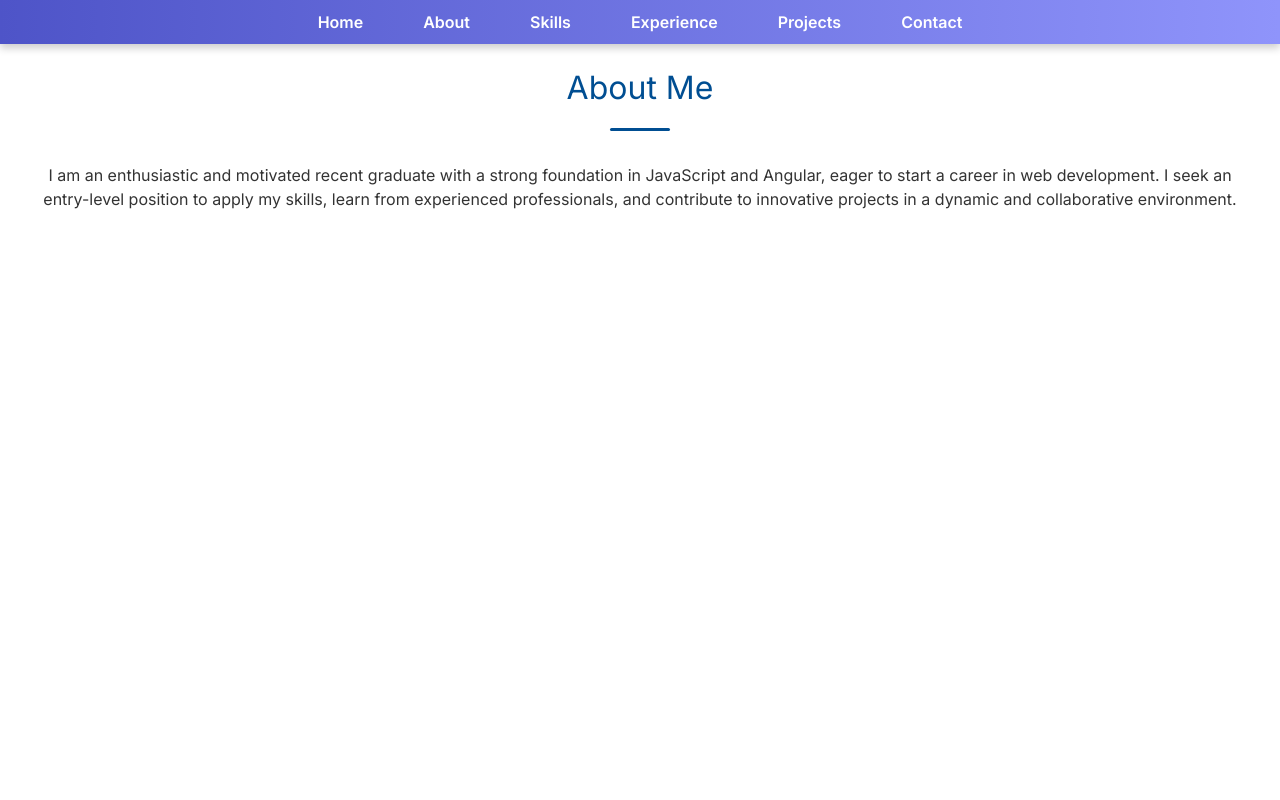
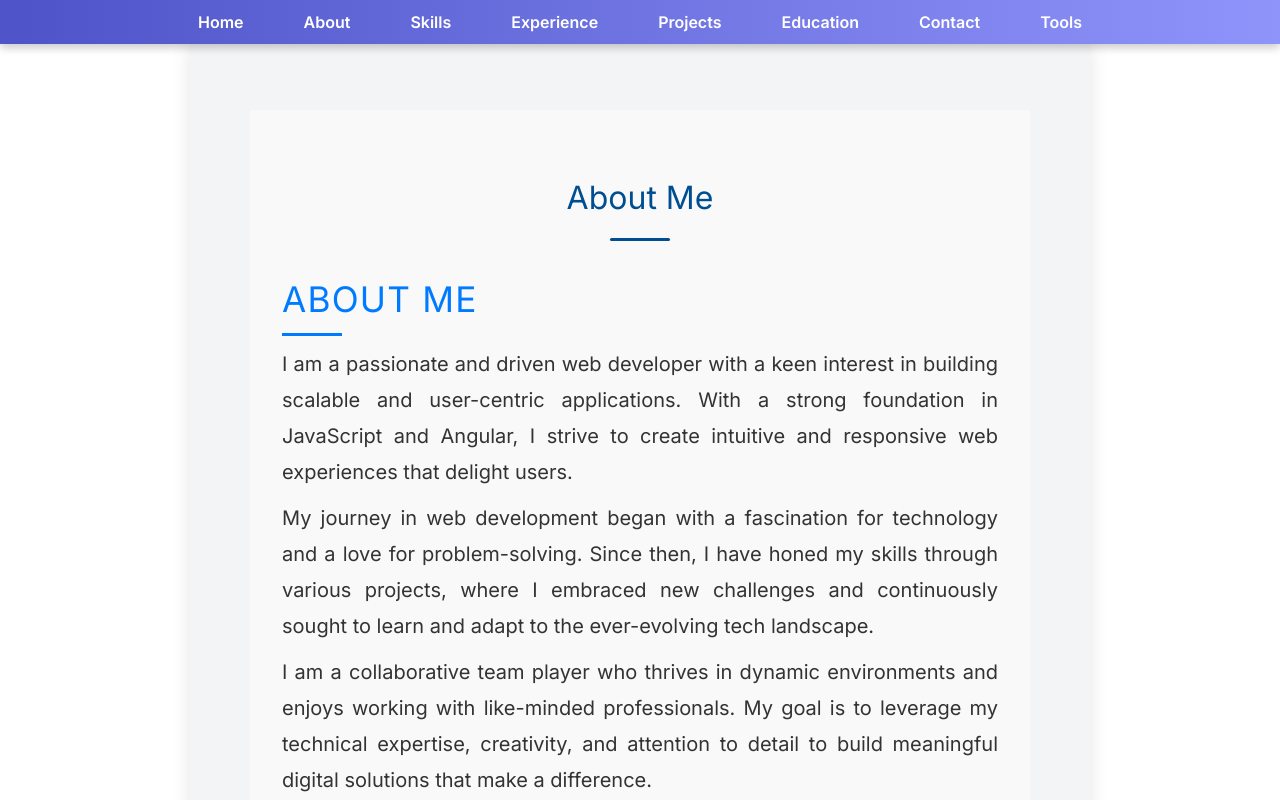
Before and after one commit to javedsaifi-abacus/Portfolio_NEXT, a Next.js app: page /about in a window 1280 px wide. Shown: the top 800 px of the page. Built offline with nearby package versions, Linux system fonts and the light colour scheme.

Commit message:
"Updated About page with new content and styling, added Education and Tools pages, and made various CSS changes to improve UI/UX."

```diff
--- /dev/null
+++ b/src/app/about/AboutMe.module.css
@@ -0,0 +1,103 @@
+/* AboutMe.module.css */
+
+.aboutContainer {
+    display: flex; /* Enable Flexbox */
+    flex-direction: column; /* Stack items vertically */
+    align-items: center; /* Center align items horizontally */
+    padding: 60px 40px;
+    background-color: #f3f4f6;
+    border-radius: 12px;
+    box-shadow: 0 10px 20px rgba(0, 0, 0, 0.1);
+    max-width: 900px;
+    margin: 30px auto;
+    transition: transform 0.3s ease, box-shadow 0.3s ease;
+    overflow: hidden;
+    position: relative;
+  }
+
+  .aboutContainer:hover {
+    transform: scale(1.02);
+    box-shadow: 0 15px 30px rgba(0, 0, 0, 0.15);
+  }
+
+  .aboutSection {
+    display: flex; /* Enable Flexbox */
+    flex-direction: column; /* Stack items vertically */
+    align-items: flex-start; /* Align items to the start horizontally */
+    gap: 40px; /* Space between each content block */
+    padding: 20px;
+    width: 100%; /* Make it take full width */
+    animation: fadeIn 0.8s ease-in-out;
+  }
+
+  .contentBlock {
+    display: flex; /* Enable Flexbox for content blocks */
+    flex-direction: column; /* Stack items vertically */
+    align-items: flex-start; /* Align items to the start horizontally */
+    gap: 10px; /* Space between elements inside each block */
+    width: 100%; /* Full width for content blocks */
+    padding-bottom: 20px;
+  }
+
+  .paragraph {
+    font-size: 1.15rem;
+    line-height: 1.8;
+    color: #333;
+    text-align: justify;
+    max-width: 800px;
+    transition: all 0.3s ease;
+  }
+
+  .paragraph:hover {
+    color: #007bff;
+    transform: scale(1.02);
+  }
+
+  .header {
+    font-size: 1.8rem;
+    color: #007bff;
+    letter-spacing: 1.2px;
+    position: relative;
+    padding-bottom: 10px;
+    text-transform: uppercase;
+    transition: color 0.3s ease;
+  }
+
+  .header::after {
+    content: '';
+    position: absolute;
+    left: 0;
+    bottom: 0;
+    width: 60px;
+    height: 3px;
+    background-color: #007bff;
+  }
+
+  .header:hover {
+    color: #333;
+  }
+
+  @keyframes fadeIn {
+    0% {
+      opacity: 0;
+      transform: translateY(20px);
+    }
+    100% {
+      opacity: 1;
+      transform: translateY(0);
+    }
+  }
+
+  @media (min-width: 768px) {
+    .aboutContainer {
+      padding: 80px 60px;
+    }
+
+    .paragraph {
+      font-size: 1.25rem;
+    }
+
+    .header {
+      font-size: 2.2rem;
+    }
+  }
--- a/src/app/about/page.tsx
+++ b/src/app/about/page.tsx
@@ -1,18 +1,48 @@
-import Navbar from "../components/Navbar"; // Update path if needed
+import Navbar from "../components/Navbar"; // Import the Navbar component
 import Section from "../components/Section"; // Ensure this path is correct
+import styles from "../about/AboutMe.module.css"; // Import the CSS module
 
 const About = () => {
   return (
-      <>
-    <Navbar /> {/* Add the Navbar component here */}
-    <Section id="about" title="About Me">
-      <p>
-        I am an enthusiastic and motivated recent graduate with a strong foundation in JavaScript and Angular, eager to start a career in web development. I seek an entry-level position to apply my skills, learn from experienced professionals, and contribute to innovative projects in a dynamic and collaborative environment.
-      </p>
-    </Section>
-  </>
-  )
-}
+    <>
+      <Navbar />
+      <div className={styles.aboutContainer}>
+        <Section id="about" title="About Me">
+          <div className={styles.columnContainer}>
+            {/* About Me Section */}
+            <div className={styles.contentBlock}>
+              <h3 className={styles.header}>About Me</h3>
+              <p className={styles.paragraph}>
+                I am a passionate and driven web developer with a keen interest in building scalable and user-centric applications. With a strong foundation in JavaScript and Angular, I strive to create intuitive and responsive web experiences that delight users.
+              </p>
+              <p className={styles.paragraph}>
+                My journey in web development began with a fascination for technology and a love for problem-solving. Since then, I have honed my skills through various projects, where I embraced new challenges and continuously sought to learn and adapt to the ever-evolving tech landscape.
+              </p>
+              <p className={styles.paragraph}>
+                I am a collaborative team player who thrives in dynamic environments and enjoys working with like-minded professionals. My goal is to leverage my technical expertise, creativity, and attention to detail to build meaningful digital solutions that make a difference.
+              </p>
+            </div>
 
+            {/* Interests & Hobbies Section */}
+            <div className={styles.contentBlock}>
+              <h3 className={styles.header}>Interests & Hobbies</h3>
+              <p className={styles.paragraph}>
+                When I am not coding, you can find me exploring the latest tech trends, contributing to open-source projects, or enhancing my knowledge in areas such as cloud computing, AI, and machine learning. I also enjoy playing chess, reading books on self-improvement, and engaging in community tech events.
+              </p>
+            </div>
+
+            {/* Core Values Section */}
+            <div className={styles.contentBlock}>
+              <h3 className={styles.header}>Core Values</h3>
+              <p className={styles.paragraph}>
+                I believe in the power of collaboration, innovation, and continuous learning. My approach to development is rooted in writing clean, efficient code and prioritizing user experience. I am committed to ethical practices and building applications that are accessible to all.
+              </p>
+            </div>
+          </div>
+        </Section>
+      </div>
+    </>
+  );
+};
 
 export default About;
--- a/src/app/components/Navbar.tsx
+++ b/src/app/components/Navbar.tsx
@@ -1,4 +1,3 @@
-// src/components/Navbar.tsx
 import React from "react";
 import Link from "next/link";
 import styles from "../components/Navbar.module.css"; // Import the CSS module
@@ -23,7 +22,13 @@ const Navbar: React.FC = () => {
           <Link href="/projects" className={styles.a}>Projects</Link>
         </li>
         <li className={styles.li}>
+          <Link href="/education" className={styles.a}>Education</Link>
+        </li>
+        <li className={styles.li}>
           <Link href="/contact" className={styles.a}>Contact</Link>
+        </li>
+        <li className={styles.li}>
+          <Link href="/tools" className={styles.a}>Tools</Link> {/* New Tools Link */}
         </li>
       </ul>
     </nav>
--- a/src/app/education/page.tsx
+++ b/src/app/education/page.tsx
@@ -1,14 +1,17 @@
-// /src/app/education/page.tsx
+import Navbar from "../components/Navbar"; // Import the Navbar component
 import Section from "../components/Section";
 import ContentItem from "../components/ContentItem";
 
 const Education = () => (
+  <>
+    <Navbar /> {/* Include the Navbar at the top */}
     <Section id="education" title="Educational Background">
       <div className="content-list">
         <ContentItem title="Bachelor of Technology in Computer Science & Engineering" details="YMCA University of Science and Technology (2018 - 2022)" />
         <ContentItem title="Intermediate/12th" details="Shanti Niketan Public School (2018): Specialization in Non-medical" />
       </div>
     </Section>
+  </>
 );
 
 export default Education;
--- a/src/app/globals.css
+++ b/src/app/globals.css
@@ -15,6 +15,7 @@
     --background-end-rgb: 0, 0, 0;
   }
 }
+
 /* /src/styles/globals.css */
 
 body {
@@ -22,6 +23,7 @@ body {
   font-family: 'Poppins', sans-serif;
   background-color: #ffffff;
   color: #333;
+  transition: background-color 0.3s ease, color 0.3s ease; /* Smooth transition for color changes */
 }
 
 .header {
@@ -34,16 +36,24 @@ body {
   background-image: linear-gradient(315deg, #004e92 0%, #000428 74%);
   color: white;
   text-align: center;
+  transition: background-color 0.3s ease, transform 0.3s ease; /* Smooth transition for background color and transform */
 }
 
 .header img {
   border-radius: 50%;
   margin-bottom: 1.5rem;
+  transition: transform 0.3s ease, box-shadow 0.3s ease; /* Smooth transition for image hover */
+}
+
+.header img:hover {
+  transform: scale(1.1); /* Slightly enlarge image on hover */
+  box-shadow: 0 8px 16px rgba(0, 0, 0, 0.2); /* Enhanced shadow on hover */
 }
 
 .header h1 {
   font-size: 2.5rem;
   margin: 0;
+  text-shadow: 1px 1px 2px rgba(0, 0, 0, 0.5); /* Shadow effect for text */
 }
 
 .header p {
@@ -54,6 +64,8 @@ body {
 .section {
   padding: 4rem 2rem;
   text-align: center;
+  background-color: #f9f9f9; /* Light background for sections */
+  transition: background-color 0.3s ease; /* Smooth transition for background color */
 }
 
 .section h2 {
@@ -61,6 +73,7 @@ body {
   color: #004e92;
   margin-bottom: 2rem;
   position: relative;
+  transition: color 0.3s ease, transform 0.3s ease; /* Smooth transition for header color and transform */
 }
 
 .section h2::after {
@@ -71,6 +84,11 @@ body {
   background-color: #004e92;
   margin: 1rem auto;
   border-radius: 2px;
+}
+
+.section h2:hover {
+  color: #003d7a; /* Darker color on hover */
+  transform: translateY(-5px); /* Slightly lift header on hover */
 }
 
 .content-list {
@@ -85,11 +103,25 @@ body {
   padding: 2rem;
   border-radius: 8px;
   box-shadow: 0 2px 4px rgba(0, 0, 0, 0.1);
+  transition: transform 0.3s ease, box-shadow 0.3s ease, background-color 0.3s ease, border 0.3s ease; /* Smooth transitions */
+}
+
+.content-item:hover {
+  transform: scale(1.05); /* Slightly enlarge item on hover */
+  background-color: #e0e0e0; /* Light grey background on hover */
+  box-shadow: 0 8px 16px rgba(0, 0, 0, 0.2); /* Enhanced shadow */
+  border: 1px solid #004e92; /* Border color change on hover */
 }
 
 .content-item h3 {
   font-size: 1.5rem;
   margin: 0;
+  color: #004e92; /* Primary color for heading */
+  transition: color 0.3s ease; /* Smooth transition for heading color */
+}
+
+.content-item h3:hover {
+  color: #003d7a; /* Darker color on hover */
 }
 
 .contact form {
@@ -104,6 +136,14 @@ body {
   margin: 0.5rem 0;
   border: 1px solid #ddd;
   border-radius: 4px;
+  transition: border-color 0.3s ease, box-shadow 0.3s ease; /* Smooth transition for border color */
+}
+
+.contact input:focus,
+.contact textarea:focus {
+  border-color: #004e92; /* Change border color on focus */
+  outline: none; /* Remove default outline */
+  box-shadow: 0 0 8px rgba(0, 78, 146, 0.2); /* Shadow effect on focus */
 }
 
 .contact button {
@@ -114,8 +154,11 @@ body {
   color: white;
   font-size: 1rem;
   cursor: pointer;
+  transition: background-color 0.3s ease, transform 0.3s ease, box-shadow 0.3s ease; /* Smooth transitions */
 }
 
 .contact button:hover {
-  background-color: #003d7a;
+  background-color: #003d7a; /* Darker background on hover */
+  transform: scale(1.05); /* Slightly enlarge button on hover */
+  box-shadow: 0 8px 16px rgba(0, 0, 0, 0.2); /* Enhanced shadow */
 }
--- a/src/app/skills/page.tsx
+++ b/src/app/skills/page.tsx
@@ -1,12 +1,13 @@
 import Navbar from "../components/Navbar"; // Update path if needed
 import Section from "../components/Section";
 import ContentItem from "../components/ContentItem";
+import styles from "../skills/skills.module.css"; // Import the CSS module
 
 const Skills = () => (
   <>
     <Navbar /> {/* Add the Navbar component here */}
     <Section id="skills" title="Technical Skills">
-      <div className="content-list">
+      <div className={styles.skillsContainer}>
         <ContentItem title="HTML5 & CSS3" />
         <ContentItem title="JavaScript (ES6+)" />
         <ContentItem title="Node.js core modules" />
--- a/src/app/tools/page.tsx
+++ b/src/app/tools/page.tsx
@@ -1,8 +1,12 @@
 // /src/app/tools/page.tsx
 import Section from "../components/Section";
 import ContentItem from "../components/ContentItem";
+import Navbar from "../components/Navbar"; // Import the Navbar component
 
 const Tools = () => (
+
+  <>
+  <Navbar />
   <Section id="tools" title="Tools & Software">
     <div className="content-list">
       <ContentItem title="VS Code" />
@@ -12,6 +16,7 @@ const Tools = () => (
       <ContentItem title="DBeaver" />
     </div>
   </Section>
+  </>
 );
 
 export default Tools;
```
Also changed, not shown: src/app/skills/skills.module.css (added, +53 -0 lines). Lines whose indentation alone changed are shown as unchanged.
